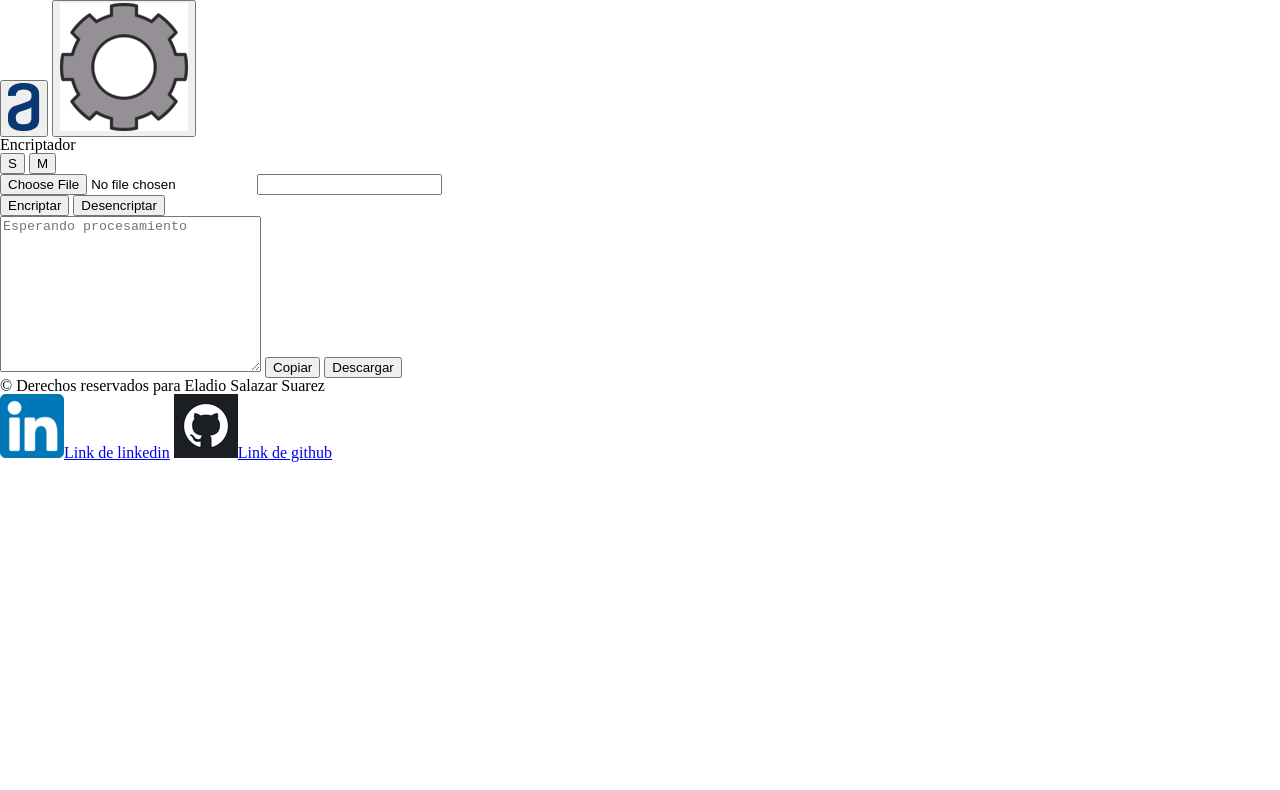
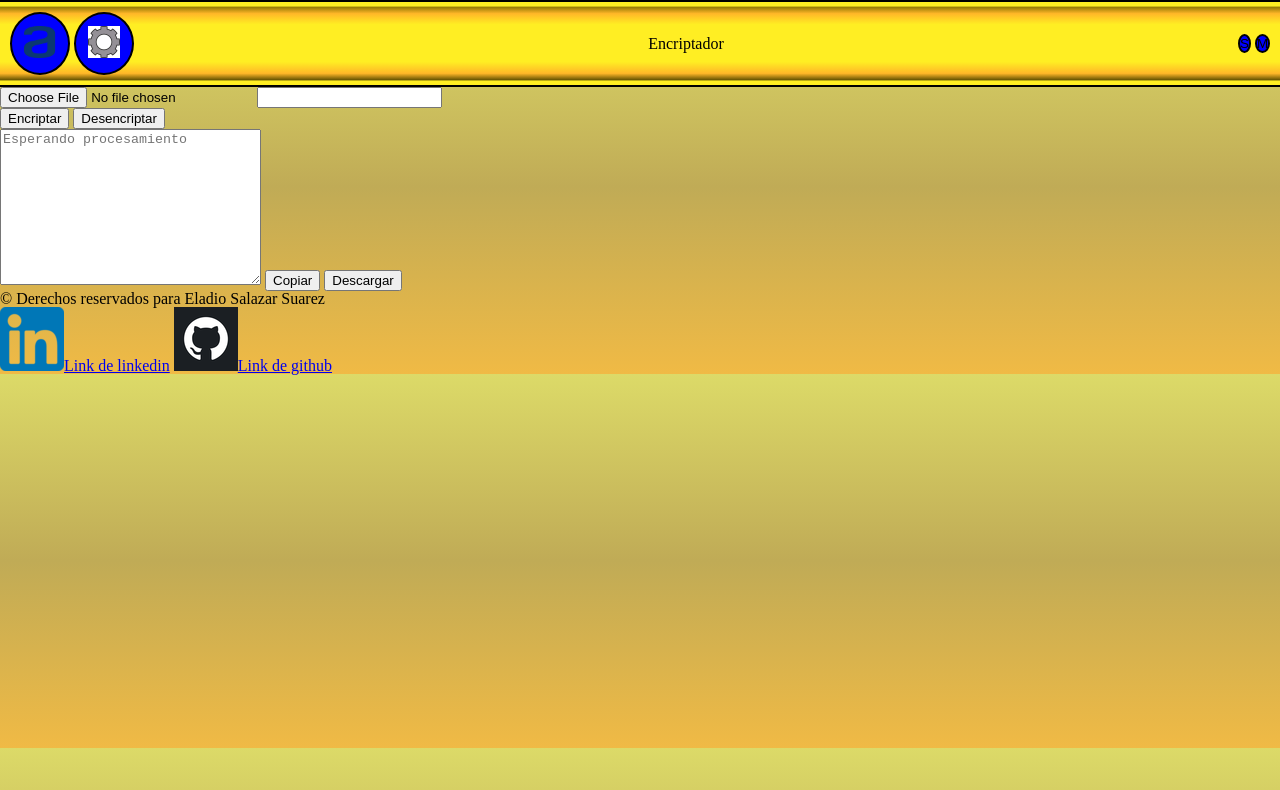
Before and after one commit to esalazars/EncriptadorTexto_ChallengeOne, a plain HTML site: page index.html in a window 1280 px wide. Drawn offline with Linux system fonts and the light colour scheme; a web font is replaced by a local one.

Commit message:
Intento de mejora de header

```diff
--- a/css/style.css
+++ b/css/style.css
@@ -0,0 +1,34 @@
+body{
+    background: linear-gradient(rgba(220, 218, 104, 1),
+    rgba(192, 171, 86, 1), rgba(240, 186, 69, 1));
+}
+header{
+    padding: 10px 10px;
+    background: linear-gradient(180deg, rgba(255,238,35,1) 5%,
+    rgba(147,121,3,1) 6%, rgba(255,183,40,1) 14%,
+    rgba(255,238,35,1) 27%, rgba(255,238,35,1) 72%,
+    rgba(255,183,40,1) 86%, rgba(100,82,0,1) 94%,
+    rgba(255,238,35,1) 95%);
+    display: flex;
+    justify-content:space-between;
+    align-items: center;
+    border-top: 2px solid black;
+    border-bottom: 2px solid black;
+}
+nav .tipo-entrada{
+    background: gray;
+    padding: 5px;
+}
+header button{
+    padding: 0;
+    border-radius: 50%;
+    border: 2px solid black;
+    background: blue;
+}
+header .tipo-entrada img{
+    padding: 2px;
+    margin: 10px;
+    height: 32px;
+    width: 32px;
+
+}
--- a/index.html
+++ b/index.html
@@ -13,25 +13,19 @@
 </head>
 <body>
     <header>
-        <nav>
         <div class="tipo-entrada">
-                <button>
+            <button id="entrada-texto">
                 <img src="imagenes/Logo_alura.png" alt="Logo Alura Latam">
             </button>
-                <button>
+            <button id="">
                 <img src="imagenes/rueda_dentada_gris.png" alt="Rueda dentada color gris">
             </button>
         </div>
         <h1 class="titulo-principal">Encriptador</h1>
         <div class="contraste">
-                <button class="light">
-                    S
-                </button>
-                <button class="dark">
-                    M
-                </button>
+            <button class="light">S</button>
+            <button class="dark">M</button>
         </div>
-        </nav>
     </header>
     <main>
         <section class="recepcion">
```
Lines whose indentation alone changed are shown as unchanged.
